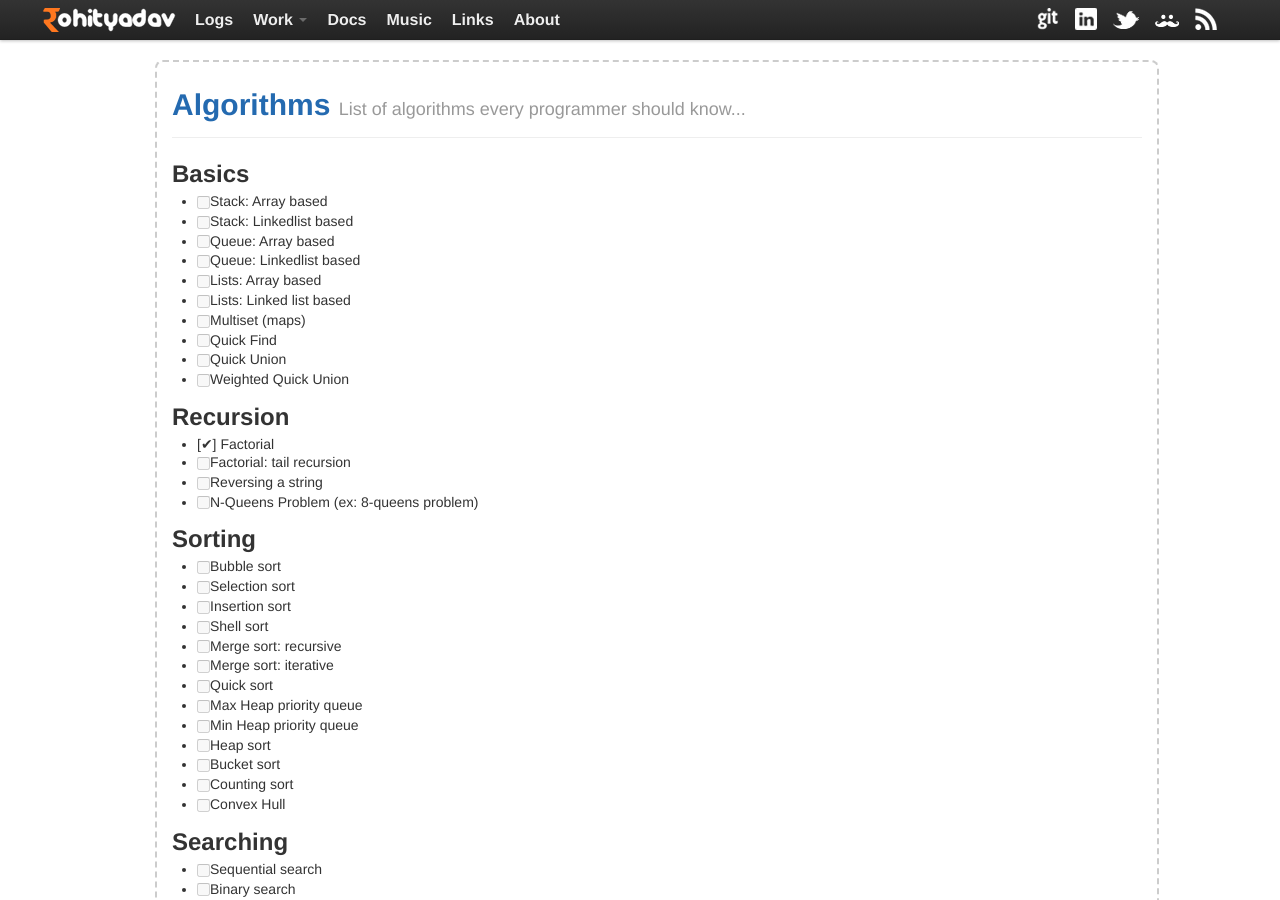
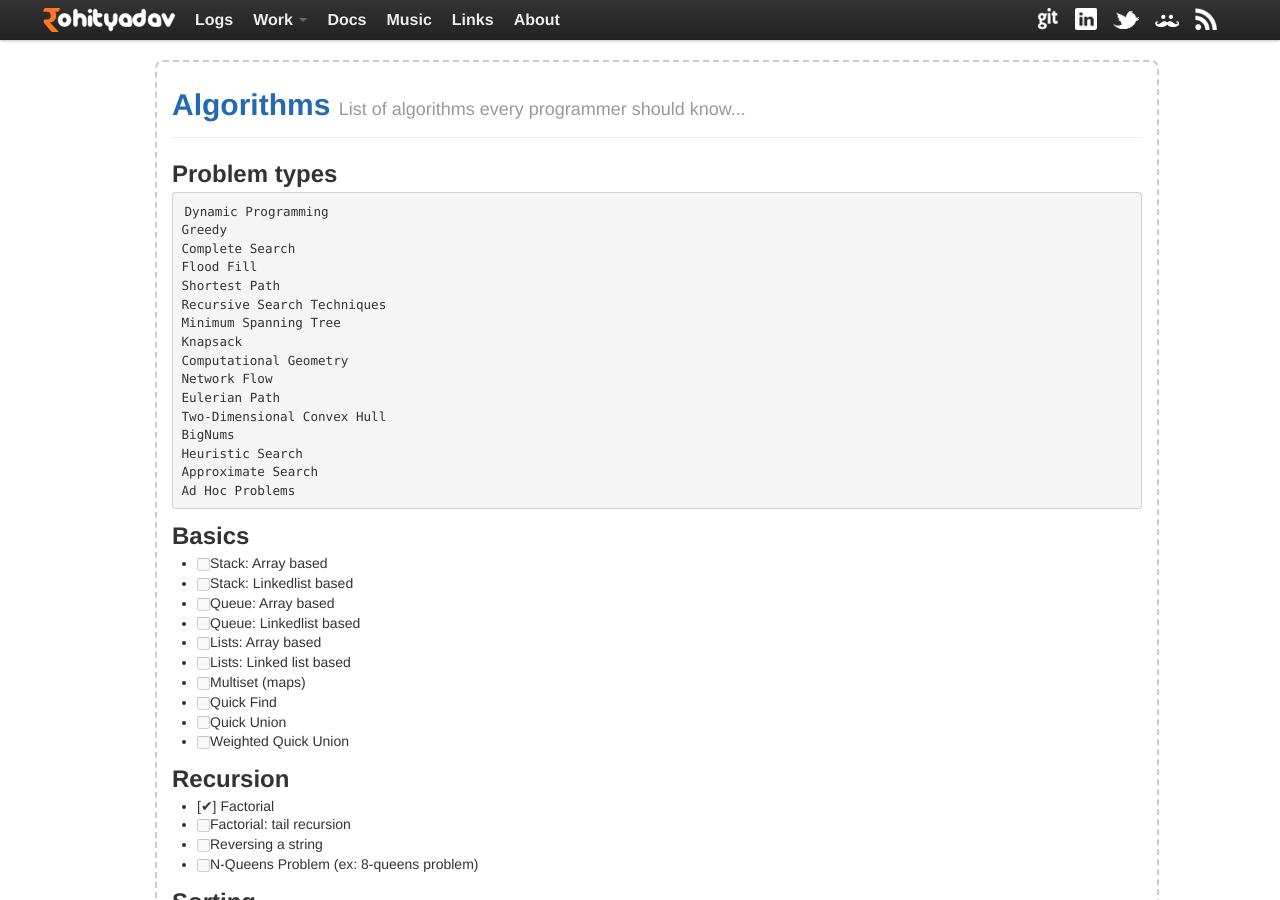
Before and after one commit to rohityadavcloud/rohityadavcloud.github.io, a Jekyll site: the page built from kaizen/algorithms.markdown, in a window 1280 px wide and 900 px high. Built offline with Jekyll 4.4.1, drawn with Linux system fonts in a browser that asks for light colours; Markdown is read by kramdown in place of the engine named in the settings.

Commit message:
kaizen: algo prob types
Signed-off-by: Rohit Yadav <bhaisaab@baagi.org>

```diff
--- a/kaizen/algorithms.markdown
+++ b/kaizen/algorithms.markdown
@@ -3,6 +3,26 @@ layout: page
 title: Algorithms
 tagline: List of algorithms every programmer should know
 ---
+
+## Problem types
+
+    Dynamic Programming
+    Greedy
+    Complete Search
+    Flood Fill
+    Shortest Path
+    Recursive Search Techniques
+    Minimum Spanning Tree
+    Knapsack
+    Computational Geometry
+    Network Flow
+    Eulerian Path
+    Two-Dimensional Convex Hull
+    BigNums
+    Heuristic Search
+    Approximate Search
+    Ad Hoc Problems
+
 
 ## Basics
 
```
